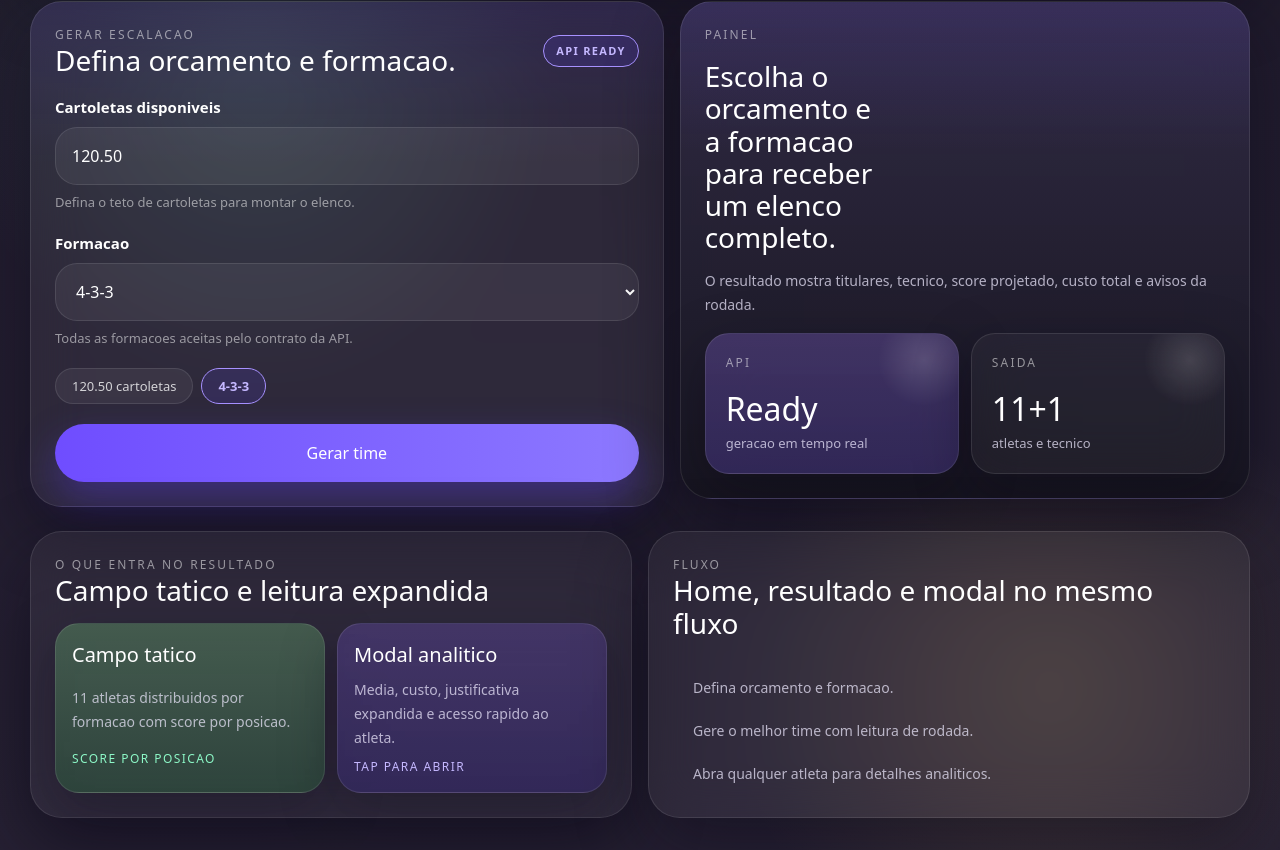
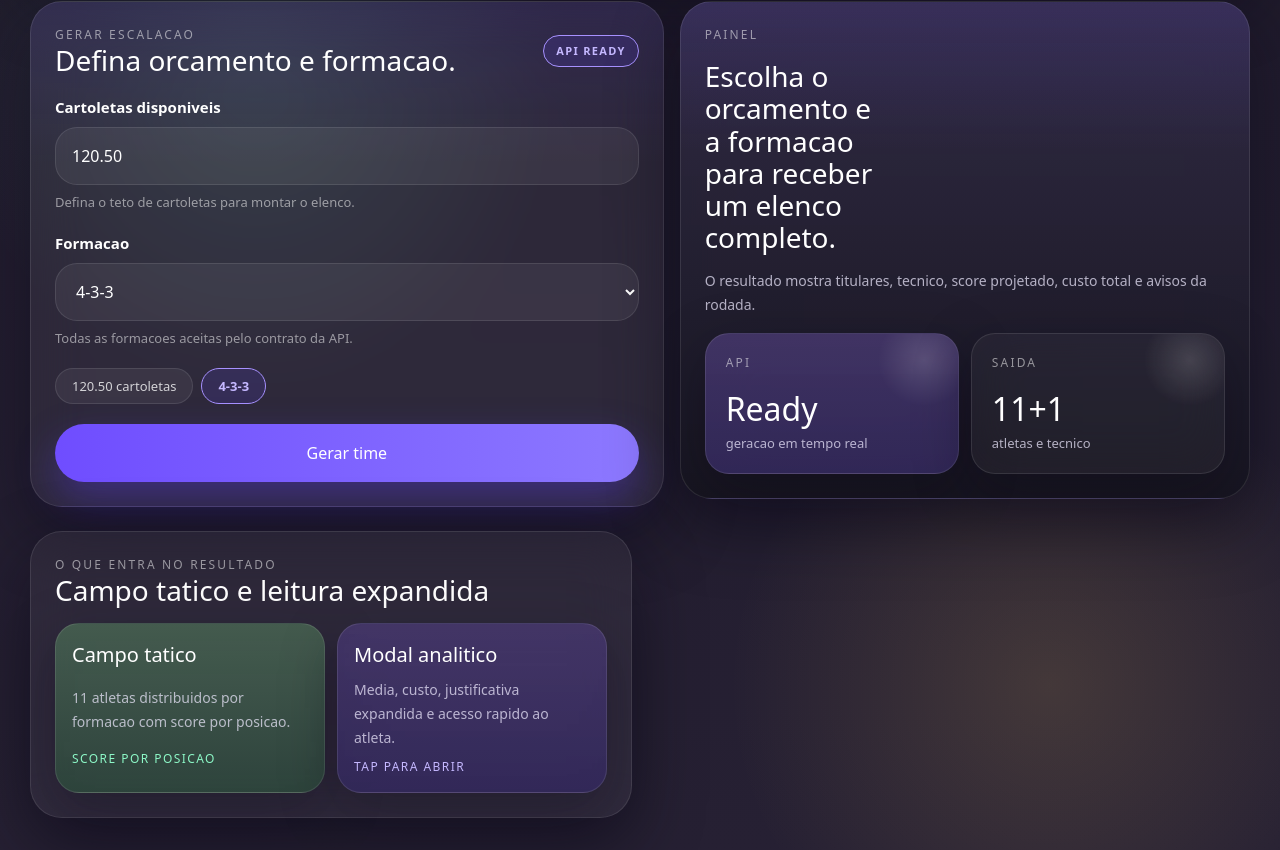
Before and after one commit to junioralcant/cartola-oracle, a Next.js app: page / in a window 1280 px wide. Shown: the part 527-1377 px from the top of the page. Built offline with nearby package versions, Linux system fonts and the light colour scheme.

Commit message:
refactor: remove outdated Fluxo section from LineupGenerator component

```diff
--- a/app/lineup-generator.tsx
+++ b/app/lineup-generator.tsx
@@ -1383,19 +1383,6 @@ export function LineupGenerator() {
                 </div>
               </section>
 
-              <section className={cx(surfaceCardClass, "grid gap-4 p-6")}>
-                <div>
-                  <p className={eyebrowClass}>Fluxo</p>
-                  <h2 className="m-0 font-[var(--font-display)] text-[28px] leading-[1.15]">
-                    Home, resultado e modal no mesmo fluxo
-                  </h2>
-                </div>
-                <ol className="m-0 grid gap-3 pl-5 text-[14px] leading-6 text-[color:var(--color-text-secondary)]">
-                  <li>Defina orcamento e formacao.</li>
-                  <li>Gere o melhor time com leitura de rodada.</li>
-                  <li>Abra qualquer atleta para detalhes analiticos.</li>
-                </ol>
-              </section>
             </section>
           )}
         </div>
```
